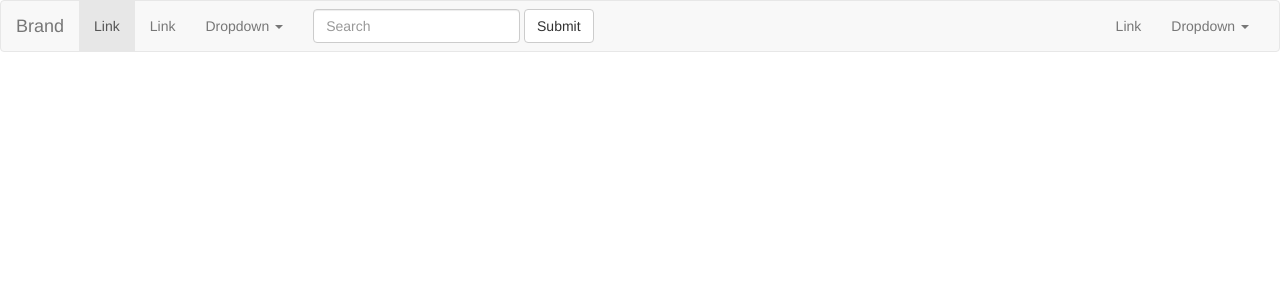
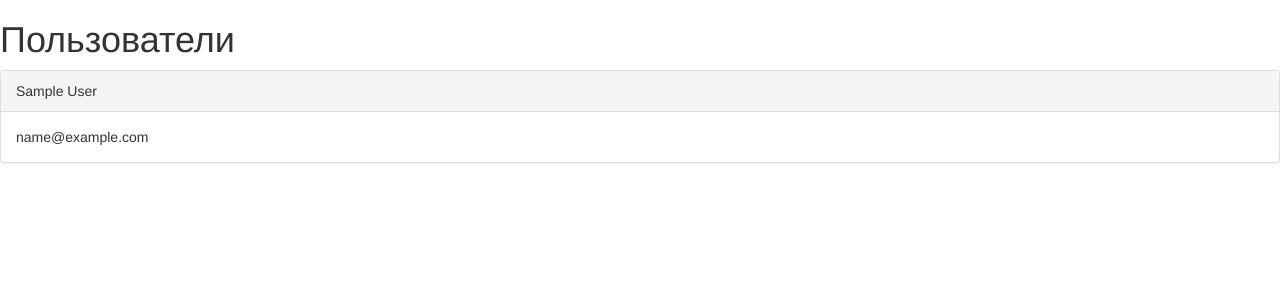
Before and after one commit to BOBKOVSERGEY/profit-2, a PHP site: page / in a window 1280 px wide. Shown: the top 300 px of the page. Run offline with PHP 8.4, Linux system fonts and the light colour scheme; tables that the repository leaves empty or names only in its code hold one stand-in row (values such as "Sample post").

Commit message:
Вывели шаблон

```diff
--- a/App/templates/index.php
+++ b/App/templates/index.php
@@ -18,59 +18,15 @@
     <![endif]-->
 </head>
 <body>
-<nav class="navbar navbar-default">
-    <div class="container-fluid">
-        <!-- Brand and toggle get grouped for better mobile display -->
-        <div class="navbar-header">
-            <button type="button" class="navbar-toggle collapsed" data-toggle="collapse" data-target="#bs-example-navbar-collapse-1" aria-expanded="false">
-                <span class="sr-only">Toggle navigation</span>
-                <span class="icon-bar"></span>
-                <span class="icon-bar"></span>
-                <span class="icon-bar"></span>
-            </button>
-            <a class="navbar-brand" href="#">Brand</a>
-        </div>
+<h1>Пользователи</h1>
+<?php foreach ($users as $user) { ;?>
 
-        <!-- Collect the nav links, forms, and other content for toggling -->
-        <div class="collapse navbar-collapse" id="bs-example-navbar-collapse-1">
-            <ul class="nav navbar-nav">
-                <li class="active"><a href="#">Link <span class="sr-only">(current)</span></a></li>
-                <li><a href="#">Link</a></li>
-                <li class="dropdown">
-                    <a href="#" class="dropdown-toggle" data-toggle="dropdown" role="button" aria-haspopup="true" aria-expanded="false">Dropdown <span class="caret"></span></a>
-                    <ul class="dropdown-menu">
-                        <li><a href="#">Action</a></li>
-                        <li><a href="#">Another action</a></li>
-                        <li><a href="#">Something else here</a></li>
-                        <li role="separator" class="divider"></li>
-                        <li><a href="#">Separated link</a></li>
-                        <li role="separator" class="divider"></li>
-                        <li><a href="#">One more separated link</a></li>
-                    </ul>
-                </li>
-            </ul>
-            <form class="navbar-form navbar-left">
-                <div class="form-group">
-                    <input type="text" class="form-control" placeholder="Search">
-                </div>
-                <button type="submit" class="btn btn-default">Submit</button>
-            </form>
-            <ul class="nav navbar-nav navbar-right">
-                <li><a href="#">Link</a></li>
-                <li class="dropdown">
-                    <a href="#" class="dropdown-toggle" data-toggle="dropdown" role="button" aria-haspopup="true" aria-expanded="false">Dropdown <span class="caret"></span></a>
-                    <ul class="dropdown-menu">
-                        <li><a href="#">Action</a></li>
-                        <li><a href="#">Another action</a></li>
-                        <li><a href="#">Something else here</a></li>
-                        <li role="separator" class="divider"></li>
-                        <li><a href="#">Separated link</a></li>
-                    </ul>
-                </li>
-            </ul>
-        </div><!-- /.navbar-collapse -->
-    </div><!-- /.container-fluid -->
-</nav>
+<div class="panel panel-default">
+    <div class="panel-heading"><?php echo $user->name; ?></div>
+    <div class="panel-body"><?php echo $user->email; ?></div>
+</div>
+<?php } ;?>
+
 
 <!-- jQuery (necessary for Bootstrap's JavaScript plugins) -->
 <script src="https://ajax.googleapis.com/ajax/libs/jquery/1.12.4/jquery.min.js"></script>
--- a/index.php
+++ b/index.php
@@ -1,2 +1,4 @@
 <?php
+require __DIR__ . '/autoload.php';
+$users = \App\Models\User::findAll();
 include __DIR__ . '/App/templates/index.php';
```
